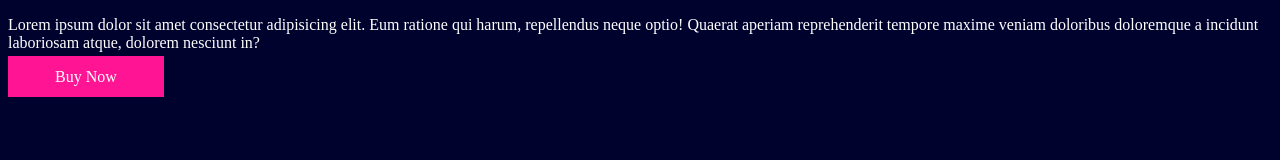
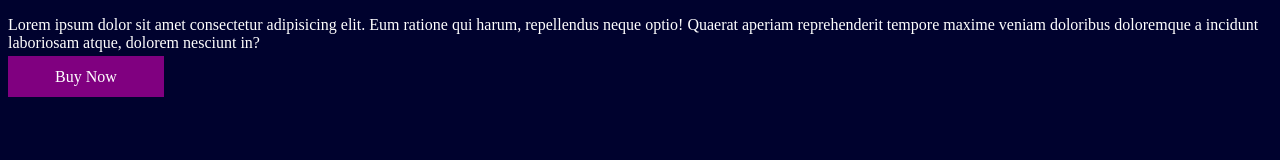
Before and after one commit to Godswill001/Netflix, a plain HTML site: page index.html in a window 1280 px wide. Drawn offline with Linux system fonts and the light colour scheme.

Commit message:
i jsut change tyhe color

```diff
--- a/style.css
+++ b/style.css
@@ -1,5 +1,6 @@
 p{
     color: white;
+
 }
 
 body{
@@ -8,6 +9,6 @@ body{
 .btn{
     text-decoration: none;
     padding: 12px 47px;
-    background-color: deeppink;
+    background-color: purple;
     color: #fff;
 }
```
